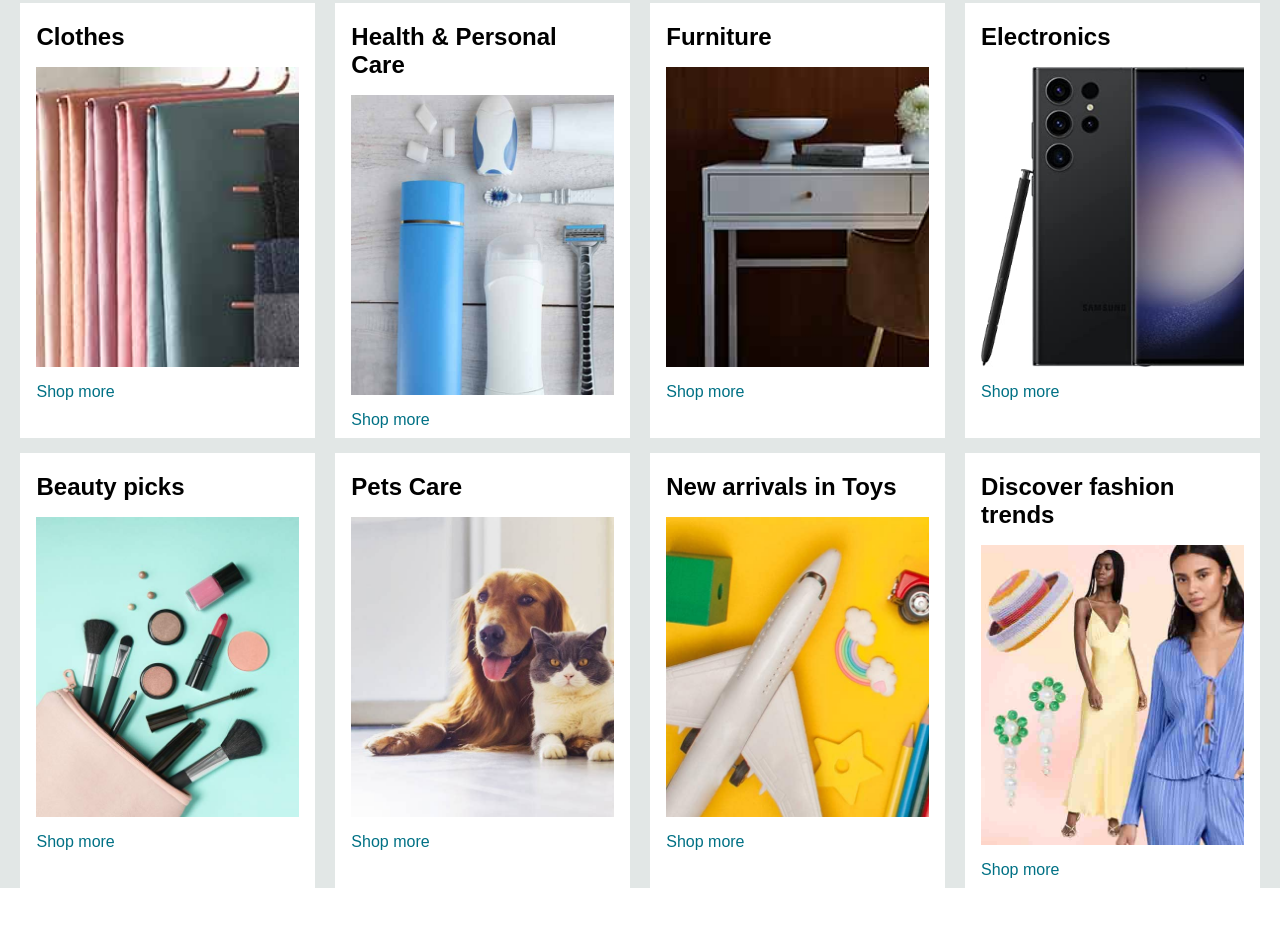
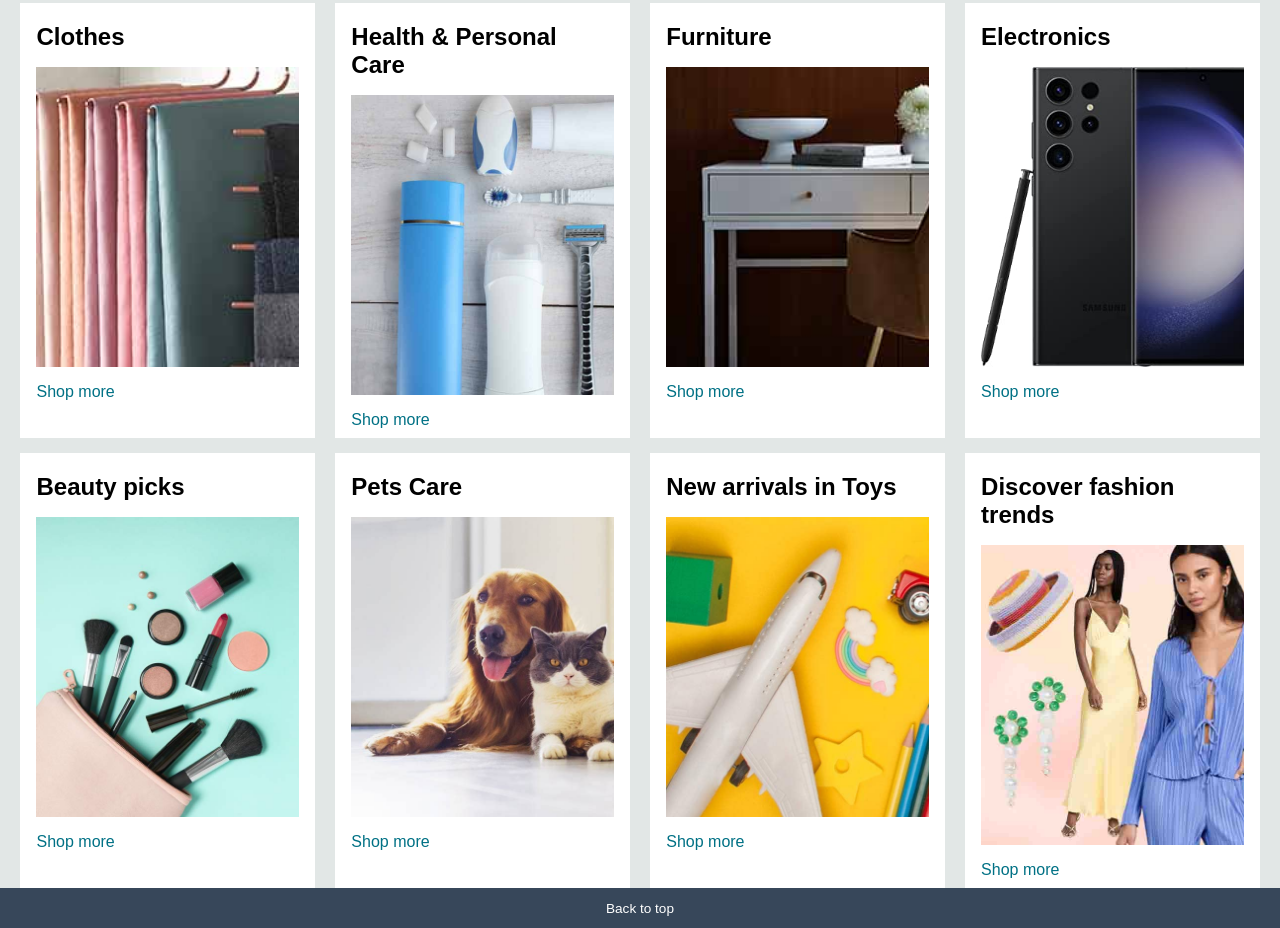
Before and after one commit to Shougotmollik/Amazon.com_Full_Website_Clone, a plain HTML site: page index.html in a window 1280 px wide. Shown: the part 462-1390 px from the top of the page. Before the commit the page ends 1350 px from the top, so only its background shows below. Drawn offline with Linux system fonts and the light colour scheme.

Commit message:
addding footer panel 1

```diff
--- a/index.html
+++ b/index.html
@@ -132,7 +132,9 @@
     </div>
     <!-- Fotter section -->
     <footer>
-
+        <div class="footer-panel1">
+            Back to top
+        </div>
     </footer>
 </body>
 </html>
--- a/style.css
+++ b/style.css
@@ -194,3 +194,19 @@ span{
 .box-content p{
     color: #007185;
 }
+
+/* footer Panel */
+
+.footer{
+    margin-top: 15px;
+}
+
+.footer-panel1{
+    background-color: #37475a;
+    color: white;
+    height: 40px;
+    display: flex;
+    justify-content: center;
+    align-items: center;
+    font-size: 0.85rem;
+}
```
